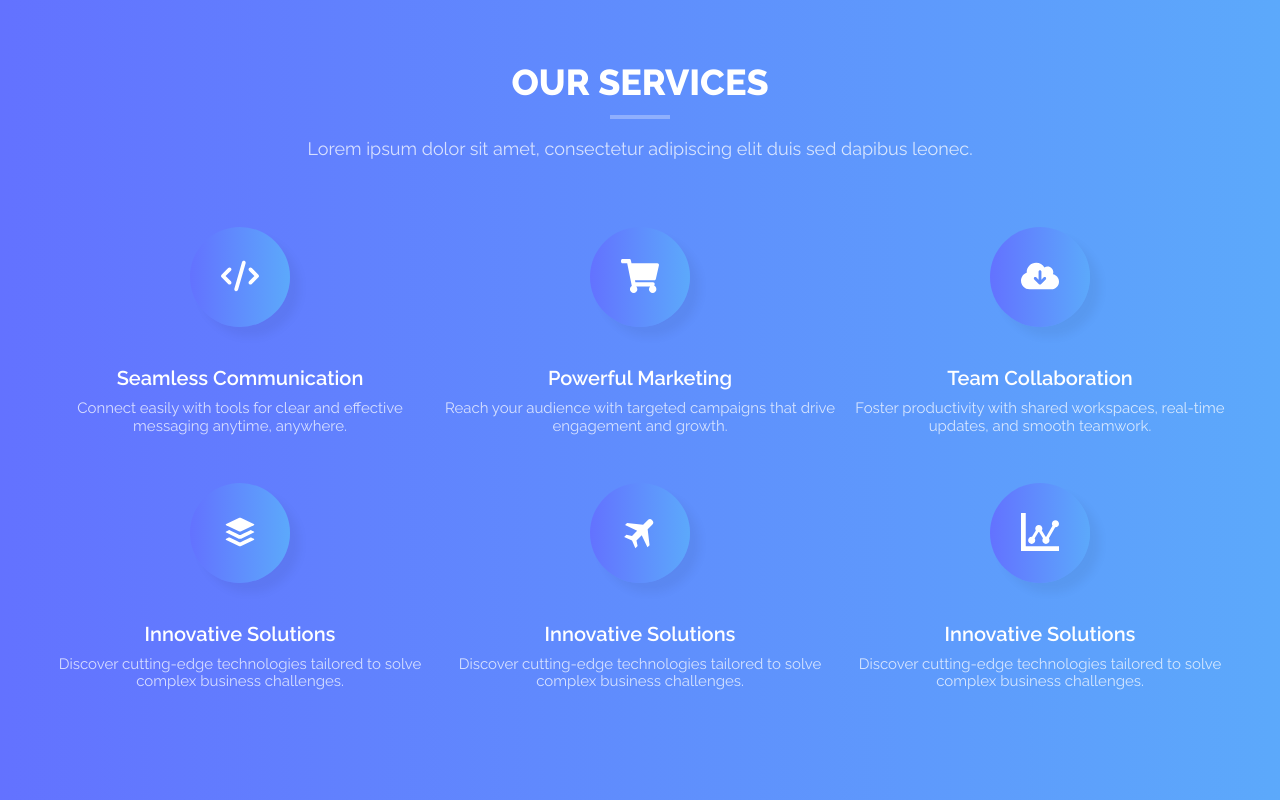
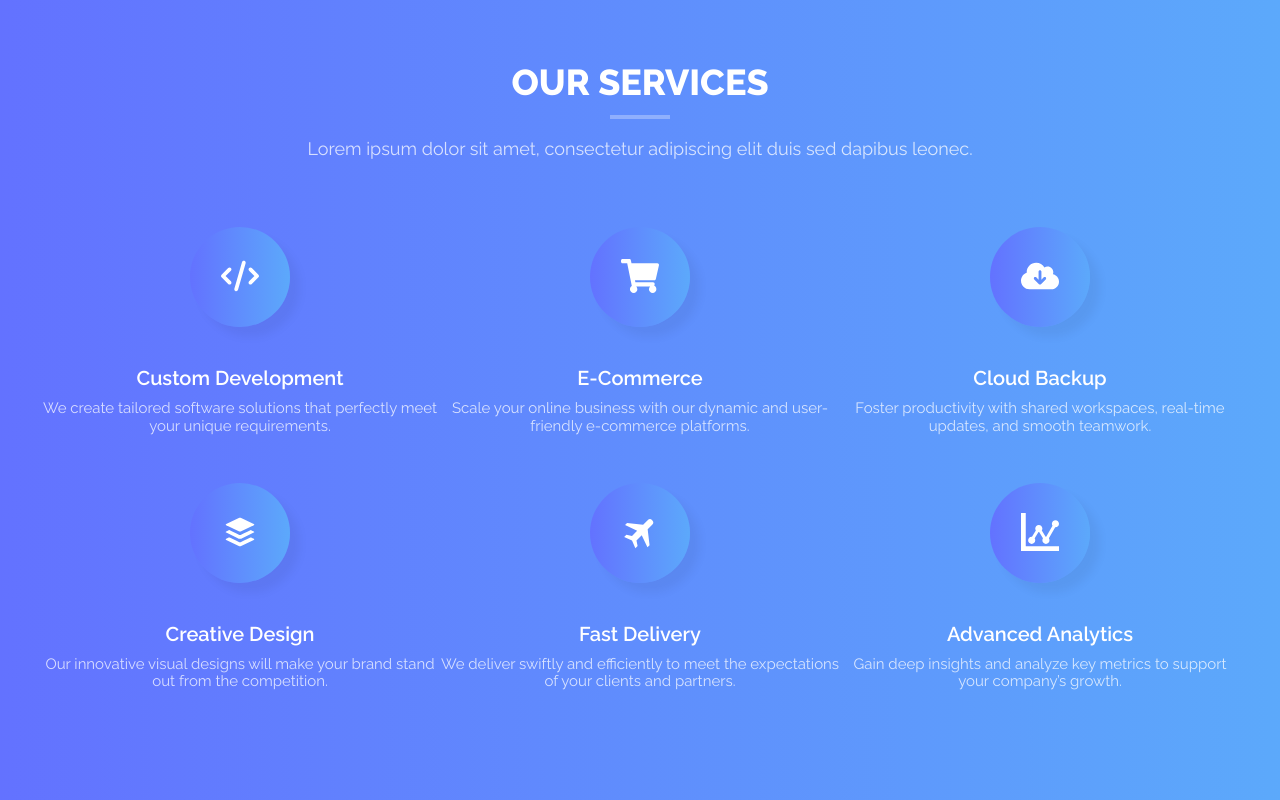
Before and after one commit to Code-Timothy/react-landing-page, a React (Create React App) app: page / in a window 1280 px wide. Shown: the part 1837-2637 px from the top of the page. Built offline with nearby package versions, Linux system fonts and the light colour scheme.

Commit message:
add new text to components

```diff
--- a/src/features/OurServicesSection/index.js
+++ b/src/features/OurServicesSection/index.js
@@ -15,33 +15,33 @@ const OurServicesSection = () => (
             <Wrapper>
                 <Tile $white>
                     <IconWrapper><FaCode /></IconWrapper>
-                    <TileTitle>Seamless Communication</TileTitle>
-                    <TileText $white>Connect easily with tools for clear and effective messaging anytime, anywhere.</TileText>
+                    <TileTitle>Custom Development</TileTitle>
+                    <TileText $white>We create tailored software solutions that perfectly meet your unique requirements.</TileText>
                 </Tile>
                 <Tile $white>
                     <IconWrapper><FaShoppingCart /></IconWrapper>
-                    <TileTitle>Powerful Marketing</TileTitle>
-                    <TileText $white>Reach your audience with targeted campaigns that drive engagement and growth.</TileText>
+                    <TileTitle>E-Commerce</TileTitle>
+                    <TileText $white>Scale your online business with our dynamic and user-friendly e-commerce platforms.</TileText>
                 </Tile>
                 <Tile $white>
                     <IconWrapper><FaCloudArrowDown /></IconWrapper>
-                    <TileTitle>Team Collaboration</TileTitle>
+                    <TileTitle>Cloud Backup</TileTitle>
                     <TileText $white>Foster productivity with shared workspaces, real-time updates, and smooth teamwork.</TileText>
                 </Tile>
                 <Tile $white>
                     <IconWrapper><IoLogoBuffer /></IconWrapper>
-                    <TileTitle>Innovative Solutions</TileTitle>
-                    <TileText $white>Discover cutting-edge technologies tailored to solve complex business challenges.</TileText>
+                    <TileTitle>Creative Design</TileTitle>
+                    <TileText $white>Our innovative visual designs will make your brand stand out from the competition.</TileText>
                 </Tile>
                 <Tile $white>
                     <IconWrapper><BiSolidPlaneAlt /></IconWrapper>
-                    <TileTitle>Innovative Solutions</TileTitle>
-                    <TileText $white>Discover cutting-edge technologies tailored to solve complex business challenges.</TileText>
+                    <TileTitle>Fast Delivery</TileTitle>
+                    <TileText $white>We deliver swiftly and efficiently to meet the expectations of your clients and partners.</TileText>
                 </Tile>
                 <Tile $white>
                     <IconWrapper><ImStatsDots /></IconWrapper>
-                    <TileTitle>Innovative Solutions</TileTitle>
-                    <TileText $white>Discover cutting-edge technologies tailored to solve complex business challenges.</TileText>
+                    <TileTitle>Advanced Analytics</TileTitle>
+                    <TileText $white>Gain deep insights and analyze key metrics to support your company’s growth.</TileText>
                 </Tile>
             </Wrapper>
         </Content>
```
